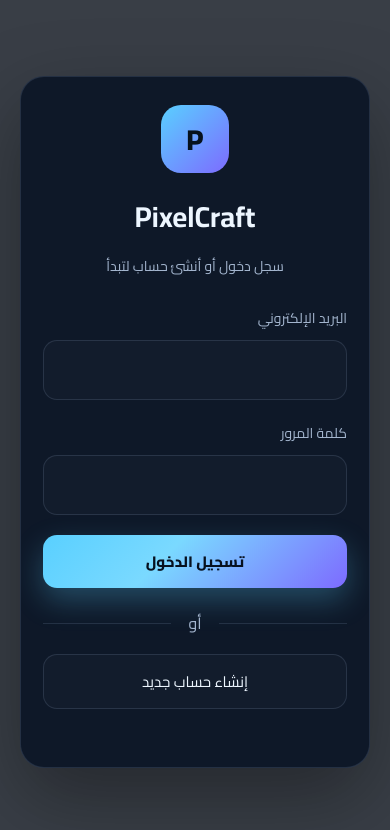
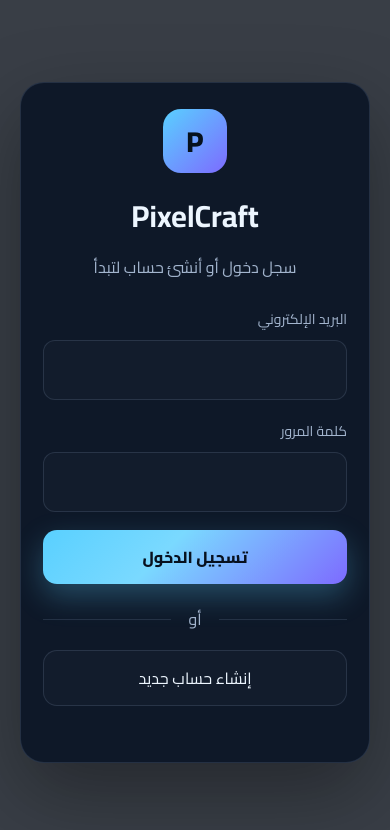
Before and after one commit to me-website-editor/color, a website: page public/index.html in a window 390 px wide. Drawn offline with Linux system fonts and the light colour scheme.

Commit message:
Update style.css

```diff
--- a/public/style.css
+++ b/public/style.css
@@ -1151,9 +1151,57 @@ canvas {
     padding: 28px 20px;
   }
 
+  /* نافذة تسجيل الدخول على الهاتف */
+  .modal {
+    padding: 20px;
+  }
+
   .modal-content {
-    padding: 18px;
-    border-radius: 20px;
+    width: 100%;
+    max-width: 440px;
+    max-height: calc(100dvh - 40px);
+    padding: 26px 22px;
+    border-radius: 24px;
+  }
+
+  .auth-header {
+    margin-bottom: 24px;
+  }
+
+  .brand-icon-auth {
+    width: 64px;
+    height: 64px;
+    margin-bottom: 14px;
+    font-size: 1.8rem;
+  }
+
+  .auth-header h1 {
+    font-size: 1.9rem;
+  }
+
+  .form-group {
+    margin-bottom: 18px;
+  }
+
+  .form-group input {
+    min-height: 50px;
+    padding: 14px 16px;
+    font-size: 16px;
+  }
+
+  .modal-content .primary-btn,
+  .modal-content .secondary-btn,
+  .modal-content .ghost-btn {
+    min-height: 48px;
+    font-size: 16px;
+  }
+
+  .auth-divider {
+    margin: 20px 0 16px;
+  }
+
+  .auth-footer {
+    font-size: 13px;
   }
 }
 
@@ -1187,114 +1235,3 @@ canvas {
     font-size: 11px;
   }
 }
-@media (max-width: 600px) {
-  .modal {
-    padding: 20px;
-  }
-
-  .modal-content {
-    width: 100%;
-    max-width: 440px;
-    max-height: calc(100dvh - 40px);
-    padding: 26px 22px;
-    border-radius: 24px;
-  }
-
-  .auth-header {
-    margin-bottom: 24px;
-  }
-
-  .brand-icon-auth {
-    width: 64px;
-    height: 64px;
-    font-size: 1.8rem;
-  }
-
-  .auth-header h1 {
-    font-size: 1.9rem;
-  }
-
-  .form-group {
-    margin-bottom: 20px;
-  }
-
-  .form-group input {
-    min-height: 50px;
-    padding: 14px 16px;
-    font-size: 16px;
-  }
-
-  .modal-content .primary-btn,
-  .modal-content .secondary-btn,
-  .modal-content .ghost-btn {
-    min-height: 48px;
-    font-size: 16px;
-  }
-@media (max-width: 600px) {
-  .modal {
-    padding: 20px;
-  }
-
-  .modal-content {
-    width: 100%;
-    max-width: 440px;
-    padding: 28px 22px;
-    border-radius: 24px;
-  }
-
-  .auth-header {
-    margin-bottom: 26px;
-  }
-
-  .brand-icon-auth {
-    width: 68px;
-    height: 68px;
-    margin-bottom: 16px;
-    border-radius: 20px;
-    font-size: 1.8rem;
-  }
-
-  .auth-header h1 {
-    margin-bottom: 10px;
-    font-size: 1.8rem;
-  }
-
-  .auth-header p {
-    font-size: 14px;
-  }
-
-  .form-group {
-    margin-bottom: 20px;
-  }
-
-  .form-group label {
-    margin-bottom: 9px;
-    font-size: 14px;
-  }
-
-  .form-group input {
-    min-height: 52px;
-    padding: 14px 16px;
-    border-radius: 14px;
-    font-size: 16px;
-  }
-
-  .modal-content .primary-btn,
-  .modal-content .secondary-btn,
-  .modal-content .ghost-btn {
-    min-height: 50px;
-    font-size: 15px;
-  }
-
-  .auth-divider {
-    margin: 20px 0 16px;
-  }
-
-  .auth-footer {
-    font-size: 13px;
-  }
-}
-  .auth-footer {
-    font-size: 13px;
-  }
-}
```
